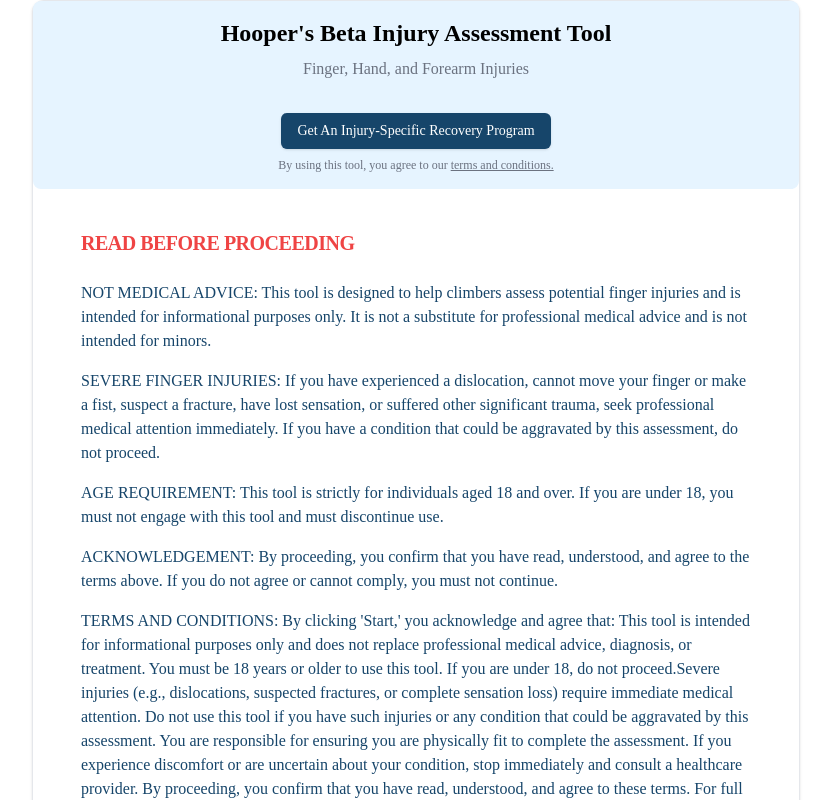
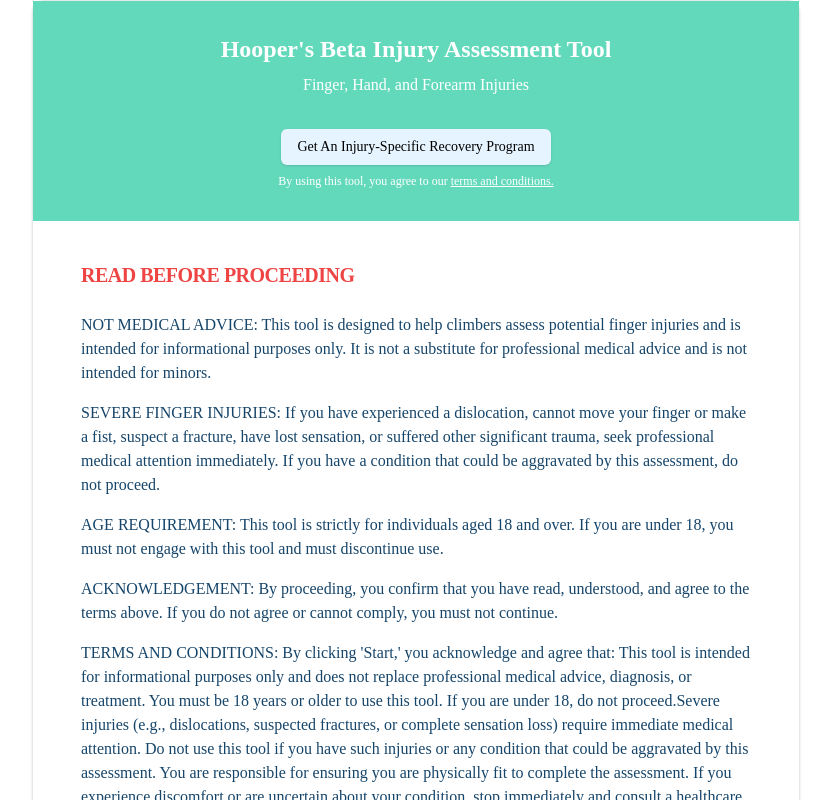
Before and after one commit to emile166/HB-Assessment-Tool-V2, a React (Vite) app: page / in a window 1280 px wide. Shown: the top 800 px of the page, without its empty margins (224-1055 px from the left). Built offline with nearby package versions, Linux system fonts and the light colour scheme.

Commit message:
Updated header styling to green

```diff
--- a/src/components/AppHeader/AppHeader.jsx
+++ b/src/components/AppHeader/AppHeader.jsx
@@ -4,20 +4,20 @@ import { Button } from "../ui/button";
 
 function AppHeader() {
   return (
-    <div className="bg-secondary rounded-lg text-center p-4">
-      <h1 className="text-2xl font-bold mb-2">Hooper's Beta Injury Assessment Tool</h1>
-      <p className="mb-2 text-gray-500">Finger, Hand, and Forearm Injuries</p>
-      <Button className="mt-6 mb-2 bg-secondary-foreground hover:bg-secondary-foreground/80 w-fit mx-auto">
+    <div className="bg-primary text-center p-8">
+      <h1 className="text-2xl text-white font-bold mb-2">Hooper's Beta Injury Assessment Tool</h1>
+      <p className="mb-2 text-white">Finger, Hand, and Forearm Injuries</p>
+      <Button className="mt-6 mb-2 bg-secondary hover:bg-secondary/80 w-fit mx-auto">
         <a
           href="https://hoopersbeta.com/recoveryblueprint"
           target="_blank"
           rel="noopener noreferrer"
-          className="text-sm"
+          className="text-sm text-black"
         >
           Get An Injury-Specific Recovery Program
         </a>
       </Button>
-      <p className="text-gray-500 text-xs">By using this tool, you agree to our <a
+      <p className="text-white text-xs">By using this tool, you agree to our <a
         href="https://hoopersbeta.com/terms-and-conditions"
         target="_blank"
         rel="noopener noreferrer"
```
Also changed, not shown: 1 other file (tests, documents, lock files or other folders).
